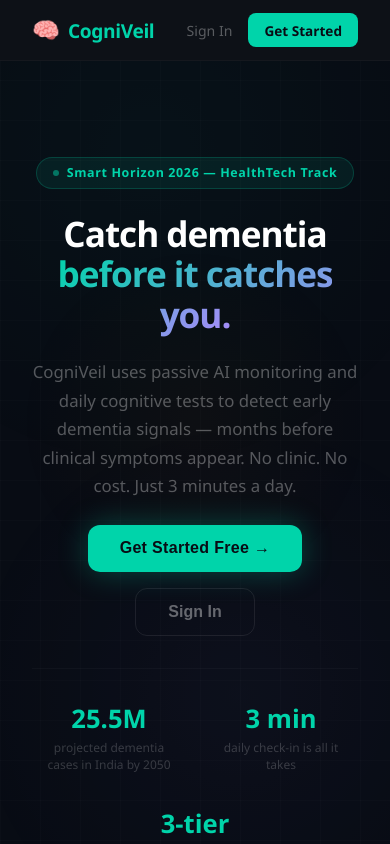
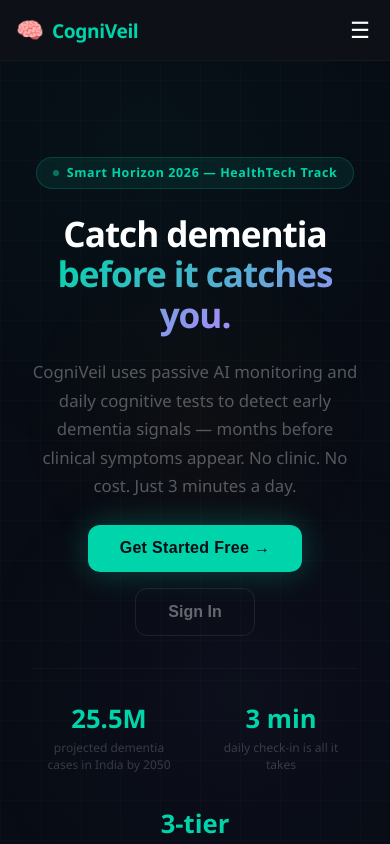
Before and after one commit to siddharth-78968/Cogniveil, a React (Create React App) app in the folder frontend/: page / in a window 390 px wide. Shown: the top 844 px of the page. Built offline with nearby package versions, Linux system fonts and the light colour scheme.

Commit message:
fix: mobile responsive navbar with hamburger

```diff
--- a/frontend/src/components/Navbar.js
+++ b/frontend/src/components/Navbar.js
@@ -1,4 +1,4 @@
-
+import React, { useState } from 'react';
 import { Link, useNavigate, useLocation } from 'react-router-dom';
 import { useAuth } from '../context/AuthContext';
 
@@ -6,43 +6,41 @@
   const { user, logout } = useAuth();
   const navigate = useNavigate();
   const location = useLocation();
-
+  const [menuOpen, setMenuOpen] = useState(false);
 
   const handleLogout = () => {
     logout();
     navigate('/login');
+    setMenuOpen(false);
   };
 
   const isActive = (path) => location.pathname === path;
 
+  const navLinks = [
+    { path: '/dashboard', label: 'Dashboard', icon: '📊' },
+    { path: '/tests', label: 'Daily Tests', icon: '🧪' },
+    { path: '/voice', label: 'Voice Journal', icon: '🎙️' },
+    { path: '/level2', label: 'Level 2', icon: '🔬' },
+    { path: '/level3', label: 'Level 3 MRI', icon: '🧠' },
+  ];
+
   return (
     <nav style={styles.nav}>
       <div style={styles.inner}>
-        {/* Logo */}
-        <div style={styles.logo} onClick={() => navigate('/')} >
+        <div style={styles.logo} onClick={() => { navigate('/'); setMenuOpen(false); }}>
           <span style={styles.logoBrain}>🧠</span>
           <span style={styles.logoText}>CogniVeil</span>
         </div>
 
-        {/* Links */}
+        {/* Desktop links */}
         {user && (
-          <div style={styles.links}>
-            {[
-              { path: '/dashboard', label: 'Dashboard', icon: '📊' },
-              { path: '/tests', label: 'Daily Tests', icon: '🧪' },
-              { path: '/voice', label: 'Voice Journal', icon: '🎙️' },
-              { path: '/level2', label: 'Level 2', icon: '🔬' },
-              { path: '/level3', label: 'Level 3 MRI', icon: '🧠' },
-            ].map((item) => (
-              <Link
-                key={item.path}
-                to={item.path}
-                style={{
-                  ...styles.link,
-                  color: isActive(item.path) ? '#00d4aa' : '#ffffff50',
-                  borderBottom: isActive(item.path) ? '2px solid #00d4aa' : '2px solid transparent',
-                }}
-              >
+          <div className="desktop-links" style={styles.links}>
+            {navLinks.map((item) => (
+              <Link key={item.path} to={item.path} style={{
+                ...styles.link,
+                color: isActive(item.path) ? '#00d4aa' : '#ffffff50',
+                borderBottom: isActive(item.path) ? '2px solid #00d4aa' : '2px solid transparent',
+              }}>
                 <span style={styles.linkIcon}>{item.icon}</span>
                 {item.label}
               </Link>
@@ -50,19 +48,15 @@
           </div>
         )}
 
-        {/* Right side */}
-        <div style={styles.right}>
+        {/* Desktop right */}
+        <div className="desktop-links" style={styles.right}>
           {user ? (
             <>
               <div style={styles.userBadge}>
-                <div style={styles.userAvatar}>
-                  {user.email[0].toUpperCase()}
-                </div>
+                <div style={styles.userAvatar}>{user.email[0].toUpperCase()}</div>
                 <span style={styles.userEmail}>{user.email.split('@')[0]}</span>
               </div>
-              <button onClick={handleLogout} style={styles.logoutBtn}>
-                Sign Out
-              </button>
+              <button onClick={handleLogout} style={styles.logoutBtn}>Sign Out</button>
             </>
           ) : (
             <>
@@ -71,12 +65,54 @@
             </>
           )}
         </div>
+
+        {/* Mobile hamburger */}
+        <button className="hamburger-btn" style={styles.hamburger} onClick={() => setMenuOpen(!menuOpen)}>
+          {menuOpen ? '✕' : '☰'}
+        </button>
       </div>
+
+      {/* Mobile menu */}
+      {menuOpen && (
+        <div style={styles.mobileMenu}>
+          {user ? (
+            <>
+              {navLinks.map((item) => (
+                <Link
+                  key={item.path}
+                  to={item.path}
+                  style={{
+                    ...styles.mobileLink,
+                    color: isActive(item.path) ? '#00d4aa' : 'white',
+                    backgroundColor: isActive(item.path) ? '#00d4aa10' : 'transparent',
+                  }}
+                  onClick={() => setMenuOpen(false)}
+                >
+                  <span>{item.icon}</span> {item.label}
+                </Link>
+              ))}
+              <button onClick={handleLogout} style={styles.mobileLogout}>Sign Out</button>
+            </>
+          ) : (
+            <>
+              <Link to="/login" style={styles.mobileLink} onClick={() => setMenuOpen(false)}>Sign In</Link>
+              <Link to="/register" style={{ ...styles.mobileLink, color: '#00d4aa' }} onClick={() => setMenuOpen(false)}>Get Started</Link>
+            </>
+          )}
+        </div>
+      )}
 
       <style>{`
         @keyframes navFade {
           from { opacity: 0; transform: translateY(-8px); }
           to { opacity: 1; transform: translateY(0); }
+        }
+        @media (max-width: 768px) {
+          .desktop-links { display: none !important; }
+          .hamburger-btn { display: flex !important; }
+        }
+        @media (min-width: 769px) {
+          .hamburger-btn { display: none !important; }
         }
       `}</style>
     </nav>
@@ -96,19 +132,18 @@
   inner: {
     maxWidth: '1200px',
     margin: '0 auto',
-    padding: '0 2rem',
+    padding: '0 1rem',
     height: '60px',
     display: 'flex',
     alignItems: 'center',
     justifyContent: 'space-between',
-    gap: '2rem',
+    gap: '1rem',
   },
   logo: {
     display: 'flex',
     alignItems: 'center',
     gap: '0.5rem',
     cursor: 'pointer',
-    textDecoration: 'none',
     flexShrink: 0,
   },
   logoBrain: { fontSize: '1.4rem' },
@@ -130,10 +165,10 @@
     display: 'flex',
     alignItems: 'center',
     gap: '0.4rem',
-    padding: '0 1rem',
+    padding: '0 0.75rem',
     height: '60px',
     textDecoration: 'none',
-    fontSize: '0.88rem',
+    fontSize: '0.82rem',
     fontWeight: '500',
     fontFamily: "'Segoe UI', sans-serif",
     transition: 'color 0.2s',
@@ -143,7 +178,7 @@
   right: {
     display: 'flex',
     alignItems: 'center',
-    gap: '1rem',
+    gap: '0.75rem',
     flexShrink: 0,
   },
   userBadge: {
@@ -179,7 +214,6 @@
     fontSize: '0.82rem',
     cursor: 'pointer',
     fontFamily: "'Segoe UI', sans-serif",
-    transition: 'all 0.2s',
   },
   loginLink: {
     color: '#ffffff50',
@@ -197,6 +231,44 @@
     borderRadius: '8px',
     fontFamily: "'Segoe UI', sans-serif",
   },
+  hamburger: {
+    background: 'none',
+    border: 'none',
+    color: 'white',
+    fontSize: '1.4rem',
+    cursor: 'pointer',
+    padding: '0.25rem',
+    flexShrink: 0,
+  },
+  mobileMenu: {
+    display: 'flex',
+    flexDirection: 'column',
+    backgroundColor: '#0d1117',
+    borderTop: '1px solid #ffffff08',
+    padding: '0.5rem 0',
+  },
+  mobileLink: {
+    padding: '0.9rem 1.5rem',
+    textDecoration: 'none',
+    color: 'white',
+    fontSize: '0.95rem',
+    fontFamily: "'Segoe UI', sans-serif",
+    borderBottom: '1px solid #ffffff05',
+    display: 'flex',
+    alignItems: 'center',
+    gap: '0.75rem',
+  },
+  mobileLogout: {
+    margin: '0.5rem 1rem',
+    backgroundColor: '#ef444415',
+    color: '#ef4444',
+    border: '1px solid #ef444430',
+    borderRadius: '8px',
+    padding: '0.75rem',
+    fontSize: '0.9rem',
+    cursor: 'pointer',
+    fontFamily: "'Segoe UI', sans-serif",
+  },
 };
 
 export default Navbar;
```
